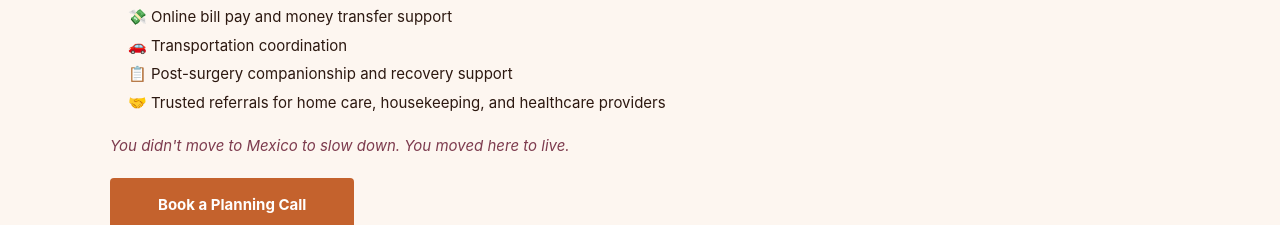
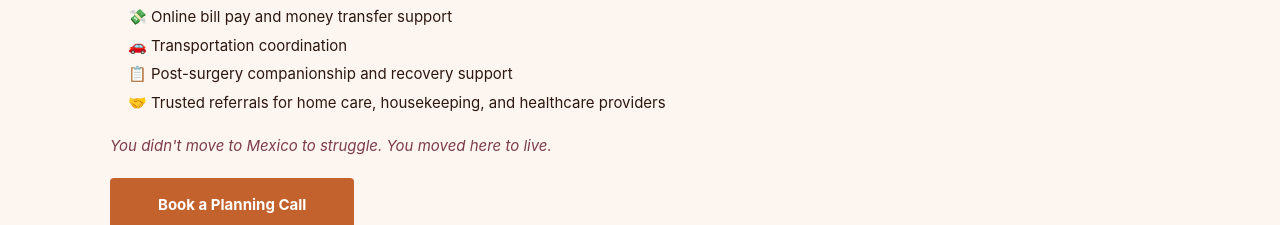
Before and after one commit to IntheknowMX/intheknowmx.com, a Next.js app: page / in a window 1280 px wide. Shown: the part 7864-8089 px from the top of the page. Built offline with nearby package versions, Linux system fonts and the light colour scheme.

Commit message:
Update Senior Concierge closing line wording

```diff
--- a/app/page.tsx
+++ b/app/page.tsx
@@ -437,7 +437,7 @@ export default function Home() {
             <li>📋 Post-surgery companionship and recovery support</li>
             <li>🤝 Trusted referrals for home care, housekeeping, and healthcare providers</li>
           </ul>
-          <p style={{ fontSize: '15px', color: '#7D3B4E', fontStyle: 'italic', marginBottom: '20px' }}>You didn't move to Mexico to slow down. You moved here to live.</p>
+          <p style={{ fontSize: '15px', color: '#7D3B4E', fontStyle: 'italic', marginBottom: '20px' }}>You didn't move to Mexico to struggle. You moved here to live.</p>
           <a className="button-link" href="https://calendar.app.google/qfwutaFsrSaqWVkw7" target="_blank" style={{ backgroundColor: '#C4622D', color: 'white', borderRadius: '4px', textDecoration: 'none', fontSize: '15px', fontWeight: '700', display: 'inline-block' }}>Book a Planning Call</a>
         </div>
       </section>
```
